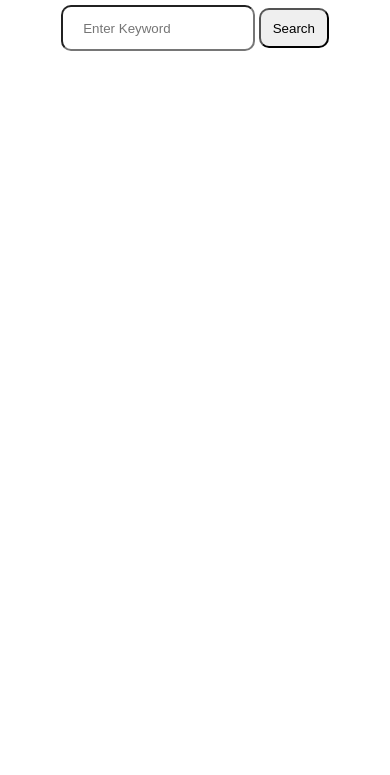
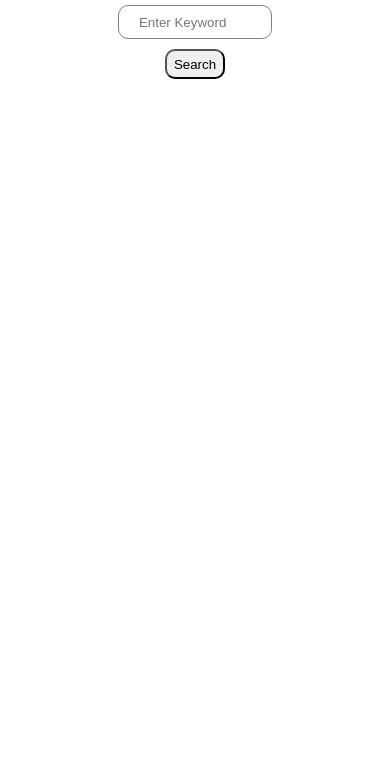
Before and after one commit to adebayoalade/News-API, a plain HTML site: page index.html in a window 390 px wide. Shown: the part 69-844 px from the top of the page. Drawn offline with Linux system fonts and the light colour scheme.

Commit message:
Update style.css

```diff
--- a/style.css
+++ b/style.css
@@ -10,6 +10,7 @@
 input {
   width: 40%;
   height: 40px;
+  border: 1px solid grey;
   border-radius: 10px;
   padding-inline: 20px;
 }
@@ -18,6 +19,7 @@ button {
   height: 40px;
   width: 70px;
   border-radius: 10px;
+  cursor: pointer;
 }
 
 form {
@@ -28,3 +30,24 @@ h1 {
   text-align: center;
   font-size: 30px;
 }
+
+@media (max-width: 700px) {
+  .resultDiv{
+    grid-template-columns: repeat(1, 1fr);
+  }
+  button {
+    height: 30px;
+    width: 60px;
+  }
+  input {
+    width: 30%;
+    height: 30px;
+    border: 1px solid grey;
+  }
+  form {
+    display: flex;
+    flex-direction: column;
+    align-items: center;
+    gap: 10px;
+  }
+}
```
